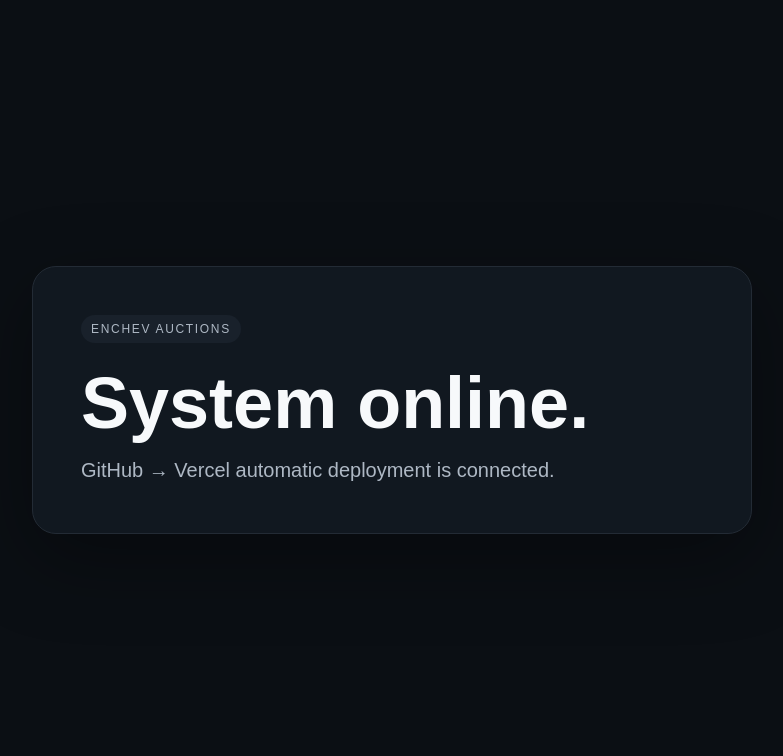
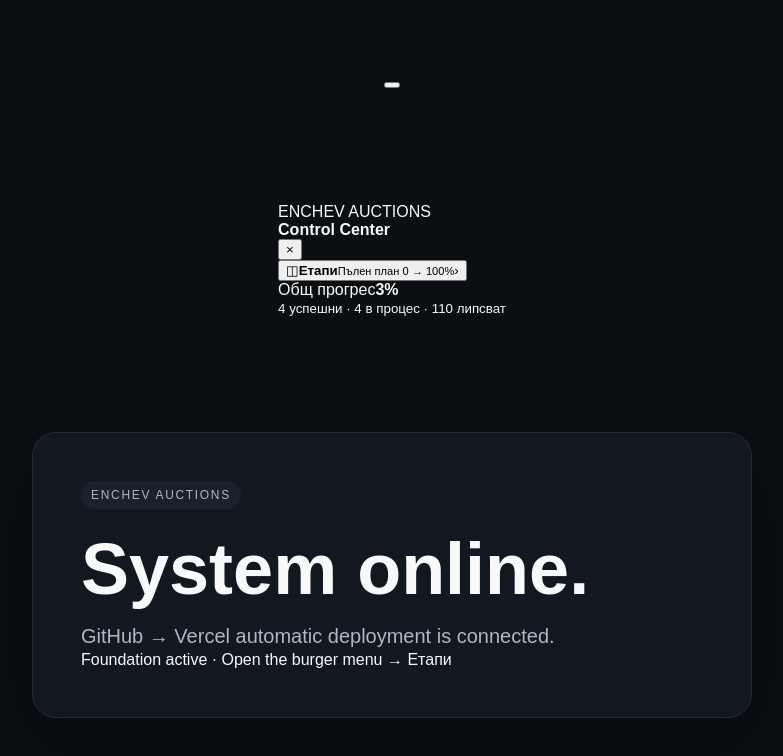
Before and after one commit to SoulFlameAdmin/enchev-auctions, a Next.js app: page / in a window 1280 px wide. Shown: the top 756 px of the page, without its empty margins (248-1031 px from the left). Built offline with nearby package versions, Linux system fonts and the light colour scheme.

Commit message:
feat: add burger menu and stages control center

```diff
--- a/app/page.tsx
+++ b/app/page.tsx
@@ -1,10 +1,17 @@
+import StageTracker from "./components/StageTracker";
+
 export default function Home() {
   return (
     <main className="page">
+      <StageTracker />
       <section className="card">
         <div className="badge">ENCHEV AUCTIONS</div>
         <h1>System online.</h1>
         <p>GitHub → Vercel automatic deployment is connected.</p>
+        <div className="homeStatus">
+          <span className="homeStatusDot" />
+          <span>Foundation active · Open the burger menu → Етапи</span>
+        </div>
       </section>
     </main>
   );
```
